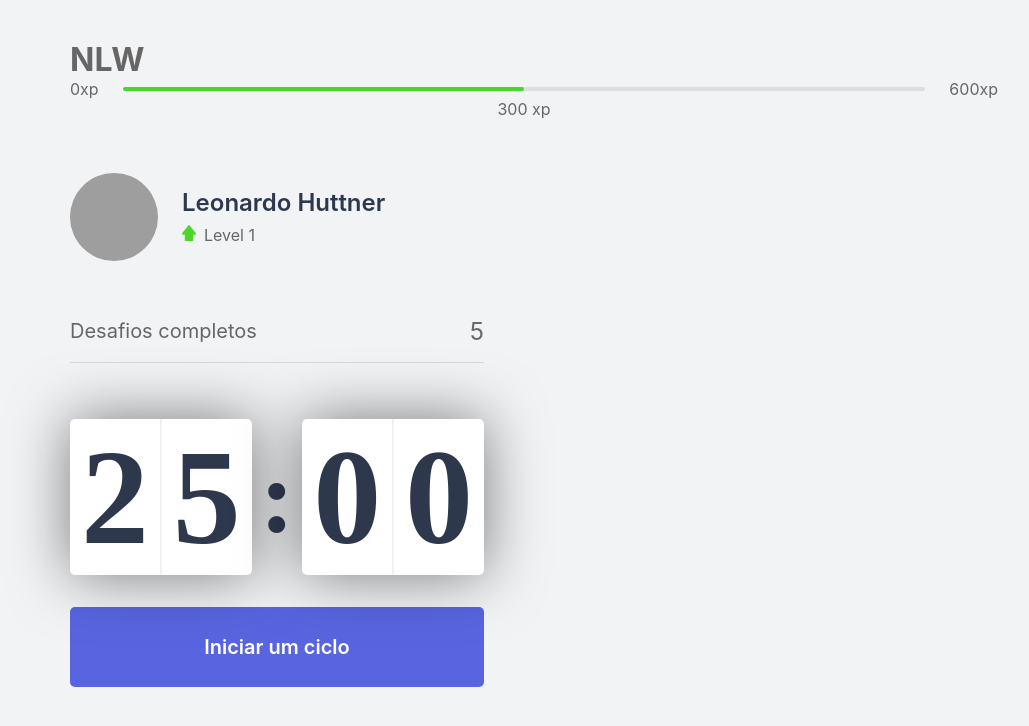
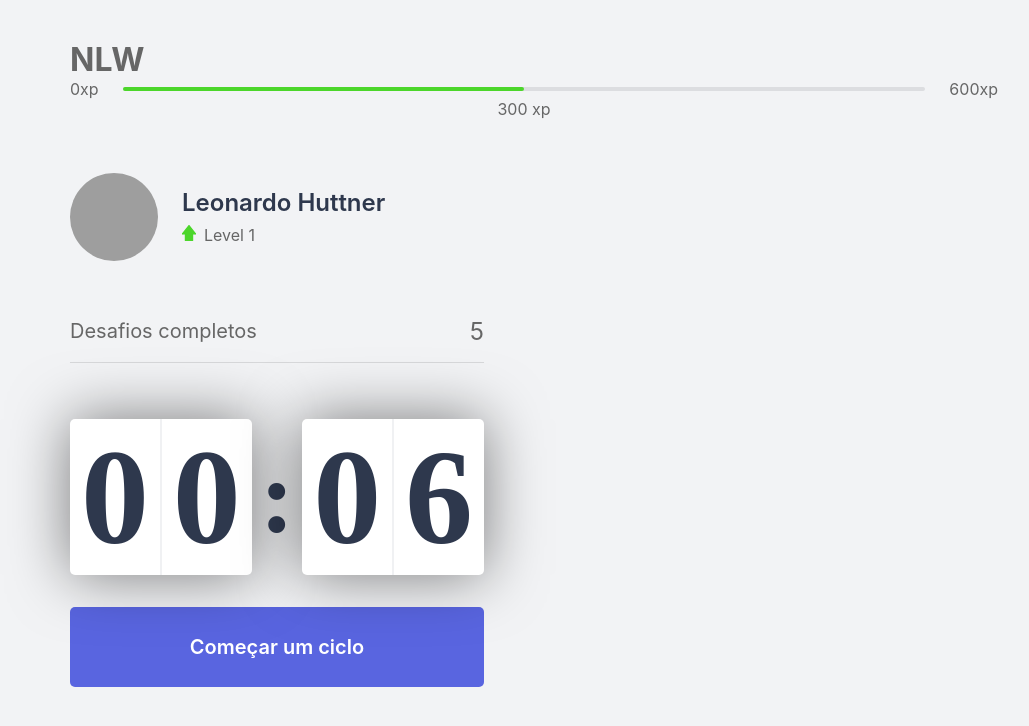
Before and after one commit to leonardohuttner/moovit-nlw4, a Next.js app: page / in a window 1280 px wide. Shown: the top 726 px of the page, without its empty margins (106-1135 px from the left). Built offline with nearby package versions, Linux system fonts and the light colour scheme; grey boxes are pictures that could not be loaded.

Commit message:
Countdown pt2

```diff
--- a/src/Styles/pages/Countdown.module.css
+++ b/src/Styles/pages/Countdown.module.css
@@ -35,7 +35,7 @@
     margin: 0 0.5rem;
 }
 
-.startCountdownButton{
+.CountdownButton{
     width: 100%;
     height: 5rem;
 
@@ -54,6 +54,20 @@
     font-weight: 600;
     transition: background-color 0.2s;
 }
-.startCountdownButton:hover{
+.CountdownButton:not(:disabled):hover{
     background: var(--blue-dark);
 }
+
+.CountdownButtonActive{
+    background: var(--white);
+    color: var(--text);
+}
+.CountdownButtonActive:not(:disabled):hover{
+    background: var(--red);
+    color: var(--white);
+}
+.CountdownButton:disabled{
+ background: var(--white);
+ color: var(--text);
+ cursor: not-allowed;
+}
--- a/src/components/Countdown.tsx
+++ b/src/components/Countdown.tsx
@@ -1,8 +1,12 @@
 import { useState, useEffect } from 'react'
 import styles from '../Styles/pages/Countdown.module.css'
+
+let countdownTimeout: NodeJS.Timeout;
+
 export function Countdown(){
-    const [time, setTime] = useState(25 * 60)
-    const [active, setActive] = useState(false)
+    const [time, setTime] = useState(0.1 * 60)
+    const [isActive, setIsActive] = useState(false)
+    const [hasFinished, setHasFinished] = useState(false)
 
     const minutes = Math.floor(time / 60);
     const seconds = time % 60;
@@ -10,18 +14,27 @@
     const [minuteLeft,minuteRigth] = String(minutes).padStart(2,'0').split('')
     const [secondsLeft,secondsRigth] = String(seconds).padStart(2,'0').split('')
 
+    function resetCountdown(){
+        clearTimeout(countdownTimeout)
+        setIsActive(false)
+        setTime(0.1 * 60)
+    }
+
     function startCountdown(){
-        setActive(true);
+        setIsActive(true);
 
     }
 
     useEffect(()=>{
-        if(active && time > 0){
-            setTimeout(()=>{
+        if(isActive && time > 0){
+            countdownTimeout = setTimeout(()=>{
                 setTime(time - 1)
             },1000)
+        } else if(isActive && time == 0){
+            setHasFinished(true);
+            setIsActive(false);
         }
-    },[active,time])
+    },[isActive,time])
 
     return(
         <div>
@@ -36,13 +49,36 @@
                     <span>{secondsRigth}</span>
                 </div>
             </div>
-            <button
-            type='button'
-            className={styles.startCountdownButton}
-            onClick={startCountdown}
+
+            {hasFinished ? (
+                <button
+                disabled
+                className={styles.CountdownButton}
             >
-                Iniciar um ciclo
+                Ciclo encerrado
             </button>
+            ) : (
+                <>
+                    { isActive ? (
+                        <button
+                            type='button'
+                            className={`${styles.CountdownButton} ${styles.CountdownButtonActive}`}
+                            onClick={resetCountdown}
+                        >
+                            Abandonar ciclo
+                        </button>
+                    ):(
+                        <button
+                            type='button'
+                            className={styles.CountdownButton}
+                            onClick={startCountdown}
+                     >
+                            Começar um ciclo
+                        </button>
+                    )}
+                </>
+            ) }
+
         </div>
     )
 }
--- a/src/pages/_documents.tsx
+++ b/src/pages/_documents.tsx
@@ -5,7 +5,6 @@
             <Html>
                 <Head>
                     <link rel="preconnect" href="https://fonts.gstatic.com"/>
-                    <link rel="shortcut icon" href="favicon.png" />
                     <link href="https://fonts.googleapis.com/css2?family=Inter:wght@600&family=Rajdhani:wght@500;600&display=swap" rel="stylesheet"/>
                 </Head>
                 <body>
--- a/src/pages/index.tsx
+++ b/src/pages/index.tsx
@@ -12,6 +12,7 @@
     <div className={styles.container }>
       <Head>
         <title>INICIO | NWL4</title>
+        <link rel="shortcut icon" href="favicon.png" />
       </Head>
     <h1>NLW</h1>
     <ExperienceBar/>
```
